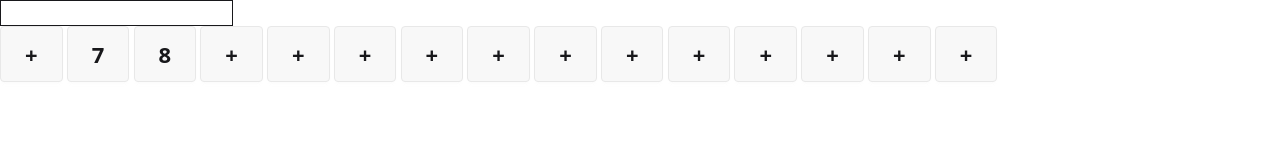
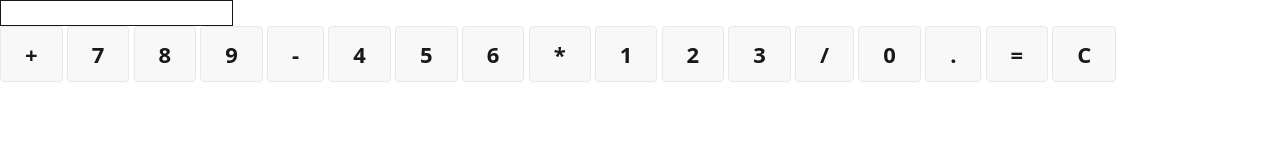
Before and after one commit to nadiaislam00/Calculator, a plain HTML site: page index.html in a window 1280 px wide. Drawn offline with nearby package versions, Linux system fonts and the light colour scheme.

Commit message:
buttons added

```diff
--- a/index.html
+++ b/index.html
@@ -14,18 +14,20 @@
             <button class="btn btn-xs sm:btn-sm md:btn-md lg:btn-lg xl:btn-xl" onclick="appendToDisplay('+')">+</button>
             <button class="btn btn-xs sm:btn-sm md:btn-md lg:btn-lg xl:btn-xl" onclick="appendToDisplay('7')">7</button>
             <button class="btn btn-xs sm:btn-sm md:btn-md lg:btn-lg xl:btn-xl" onclick="appendToDisplay('8')">8</button>
-            <button class="btn btn-xs sm:btn-sm md:btn-md lg:btn-lg xl:btn-xl" onclick="appendToDisplay('+')">+</button>
-            <button class="btn btn-xs sm:btn-sm md:btn-md lg:btn-lg xl:btn-xl" onclick="appendToDisplay('+')">+</button>
-            <button class="btn btn-xs sm:btn-sm md:btn-md lg:btn-lg xl:btn-xl" onclick="appendToDisplay('+')">+</button>
-            <button class="btn btn-xs sm:btn-sm md:btn-md lg:btn-lg xl:btn-xl" onclick="appendToDisplay('+')">+</button>
-            <button class="btn btn-xs sm:btn-sm md:btn-md lg:btn-lg xl:btn-xl" onclick="appendToDisplay('+')">+</button>
-            <button class="btn btn-xs sm:btn-sm md:btn-md lg:btn-lg xl:btn-xl" onclick="appendToDisplay('+')">+</button>
-            <button class="btn btn-xs sm:btn-sm md:btn-md lg:btn-lg xl:btn-xl" onclick="appendToDisplay('+')">+</button>
-            <button class="btn btn-xs sm:btn-sm md:btn-md lg:btn-lg xl:btn-xl" onclick="appendToDisplay('+')">+</button>
-            <button class="btn btn-xs sm:btn-sm md:btn-md lg:btn-lg xl:btn-xl" onclick="appendToDisplay('+')">+</button>
-            <button class="btn btn-xs sm:btn-sm md:btn-md lg:btn-lg xl:btn-xl" onclick="appendToDisplay('+')">+</button>
-            <button class="btn btn-xs sm:btn-sm md:btn-md lg:btn-lg xl:btn-xl" onclick="appendToDisplay('+')">+</button>
-            <button class="btn btn-xs sm:btn-sm md:btn-md lg:btn-lg xl:btn-xl" onclick="appendToDisplay('+')">+</button>
+            <button class="btn btn-xs sm:btn-sm md:btn-md lg:btn-lg xl:btn-xl" onclick="appendToDisplay('9')">9</button>
+            <button class="btn btn-xs sm:btn-sm md:btn-md lg:btn-lg xl:btn-xl" onclick="appendToDisplay('-')">-</button>
+            <button class="btn btn-xs sm:btn-sm md:btn-md lg:btn-lg xl:btn-xl" onclick="appendToDisplay('4')">4</button>
+            <button class="btn btn-xs sm:btn-sm md:btn-md lg:btn-lg xl:btn-xl" onclick="appendToDisplay('5')">5</button>
+            <button class="btn btn-xs sm:btn-sm md:btn-md lg:btn-lg xl:btn-xl" onclick="appendToDisplay('6')">6</button>
+            <button class="btn btn-xs sm:btn-sm md:btn-md lg:btn-lg xl:btn-xl" onclick="appendToDisplay('*')">*</button>
+            <button class="btn btn-xs sm:btn-sm md:btn-md lg:btn-lg xl:btn-xl" onclick="appendToDisplay('1')">1</button>
+            <button class="btn btn-xs sm:btn-sm md:btn-md lg:btn-lg xl:btn-xl" onclick="appendToDisplay('2')">2</button>
+            <button class="btn btn-xs sm:btn-sm md:btn-md lg:btn-lg xl:btn-xl" onclick="appendToDisplay('3')">3</button>
+            <button class="btn btn-xs sm:btn-sm md:btn-md lg:btn-lg xl:btn-xl" onclick="appendToDisplay('/')">/</button>
+            <button class="btn btn-xs sm:btn-sm md:btn-md lg:btn-lg xl:btn-xl" onclick="appendToDisplay('0')">0</button>
+            <button class="btn btn-xs sm:btn-sm md:btn-md lg:btn-lg xl:btn-xl" onclick="appendToDisplay('.')">.</button>
+            <button class="btn btn-xs sm:btn-sm md:btn-md lg:btn-lg xl:btn-xl" onclick="calculate()">=</button>
+            <button class="btn btn-xs sm:btn-sm md:btn-md lg:btn-lg xl:btn-xl" onclick="clearDisplay()">C</button>
         </div>
     </div>
 </body>
```
Also changed, not shown: tailwind.config.js (added).
